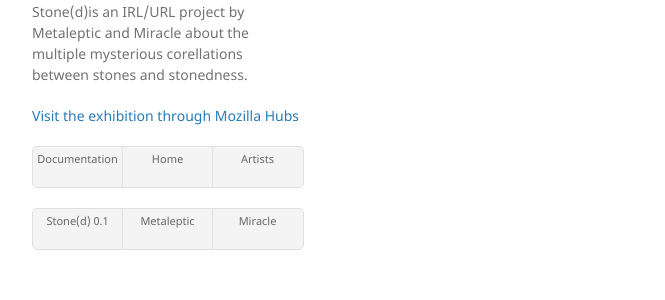
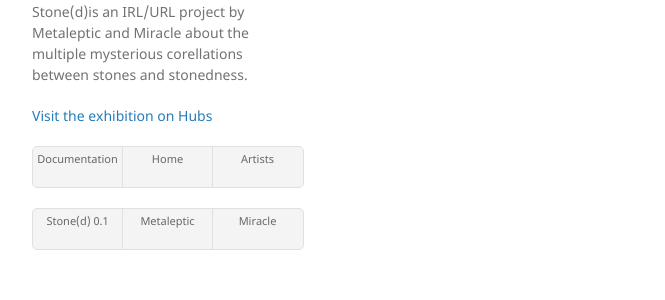
Before and after one commit to gnozo/Stoned, a Jekyll site: the page built from documentation.md, in a window 1280 px wide. Shown: the part 404-704 px from the top of the page, without its empty margins (178-843 px from the left). Built offline with Jekyll 4.4.1, drawn with Linux system fonts in a browser that asks for light colours; our own code applies the rules of GitHub Pages for plain Markdown files.

Commit message:
Update default.html

```diff
--- a/_layouts/default.html
+++ b/_layouts/default.html
@@ -23,7 +23,7 @@
         <p>{{ site.description | default: site.github.project_tagline }}</p>
 
         {% if site.github.is_project_page %}
-        <p class="view"><a href="https://hubs.mozilla.com/vdTNP8K/stoned-0-1-room-0-lobby">Visit the exhibition through Mozilla Hubs</a></p>
+        <p class="view"><a href="https://hubs.mozilla.com/vdTNP8K/stoned-0-1-room-0-lobby">Visit the exhibition on Hubs</a></p>
         {% endif %}
 
         {% if site.github.is_user_page %}
```
